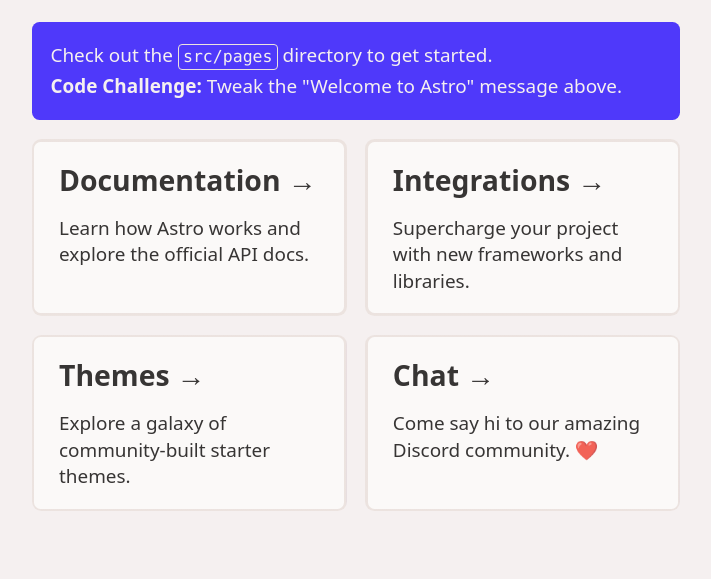
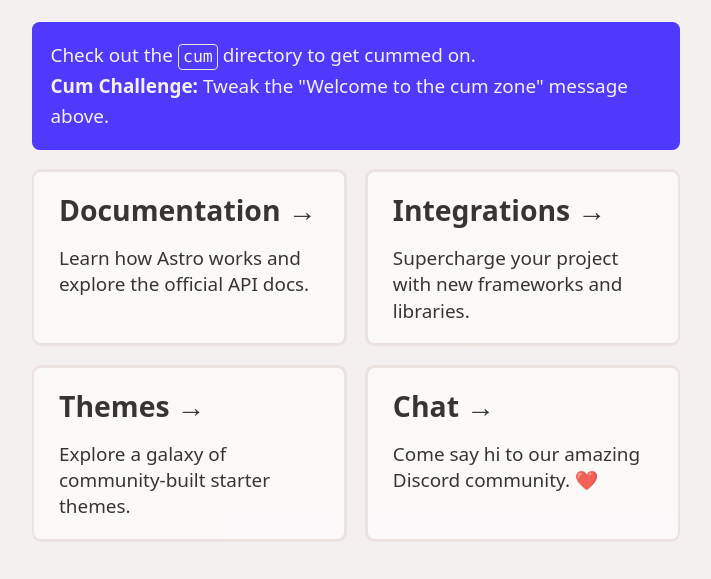
Before and after one commit to obamasolutions/obama.solutions, an Astro site: page / in a window 1280 px wide. Shown: the part 251-830 px from the top of the page, without its empty margins (284-995 px from the left). Before the commit the page ends 800 px from the top, so only its background shows below. Built offline with nearby package versions, Linux system fonts and the light colour scheme; Astro itself is replaced by a stand-in of ours.

Commit message:
more cum

```diff
--- a/src/pages/index.astro
+++ b/src/pages/index.astro
@@ -7,8 +7,8 @@
 	<main>
 		<h1>Welcome to <span class="text-gradient">the cum zone</span></h1>
 		<p class="instructions">
-			Check out the <code>src/pages</code> directory to get started.<br />
-			<strong>Code Challenge:</strong> Tweak the "Welcome to Astro" message above.
+			Check out the <code>cum</code> directory to get cummed on.<br />
+			<strong>Cum Challenge:</strong> Tweak the "Welcome to the cum zone" message above.
 		</p>
 		<ul role="list" class="link-card-grid">
 			<Card
```
